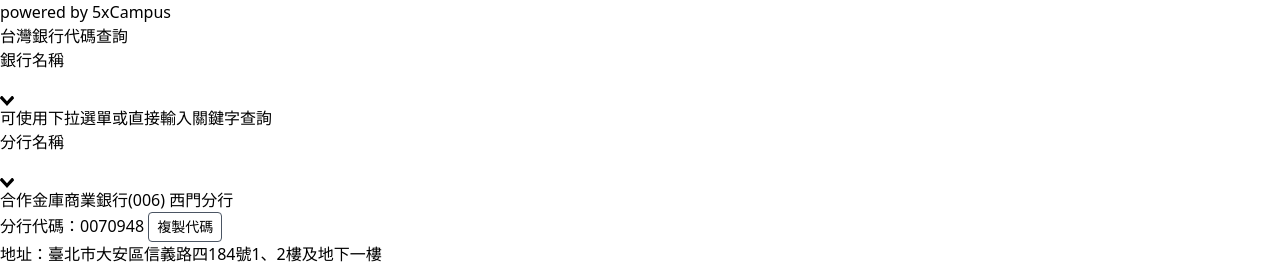
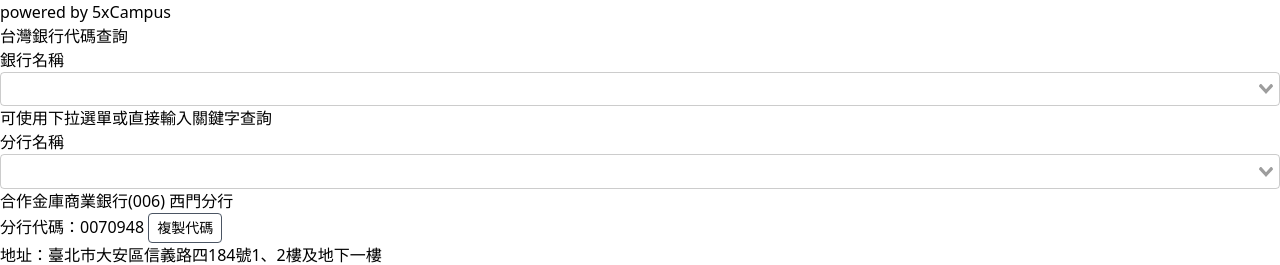
Before and after one commit to wanruliao/bank, a Vue app in the folder bank/: page / in a window 1280 px wide. Shown: the top 265 px of the page. Built offline with nearby package versions, Linux system fonts and the light colour scheme.

Commit message:
fix: Correct import method for vue-select.css
Fixed an issue where styles were not applied
due to an incorrect import method.

```diff
--- a/bank/src/App.vue
+++ b/bank/src/App.vue
@@ -60,7 +60,6 @@
 </template>
 
 <style scoped>
-@import "vue-select/dist/vue-select.css";
 .btn {
     border-radius: .25rem;
     border-width: 1px;
--- a/bank/src/main.js
+++ b/bank/src/main.js
@@ -3,6 +3,7 @@
 import App from "./App.vue";
 import router from "./router";
 import vSelect from "vue-select";
+import "vue-select/dist/vue-select.css";
 
 const app = createApp(App);
 
```
